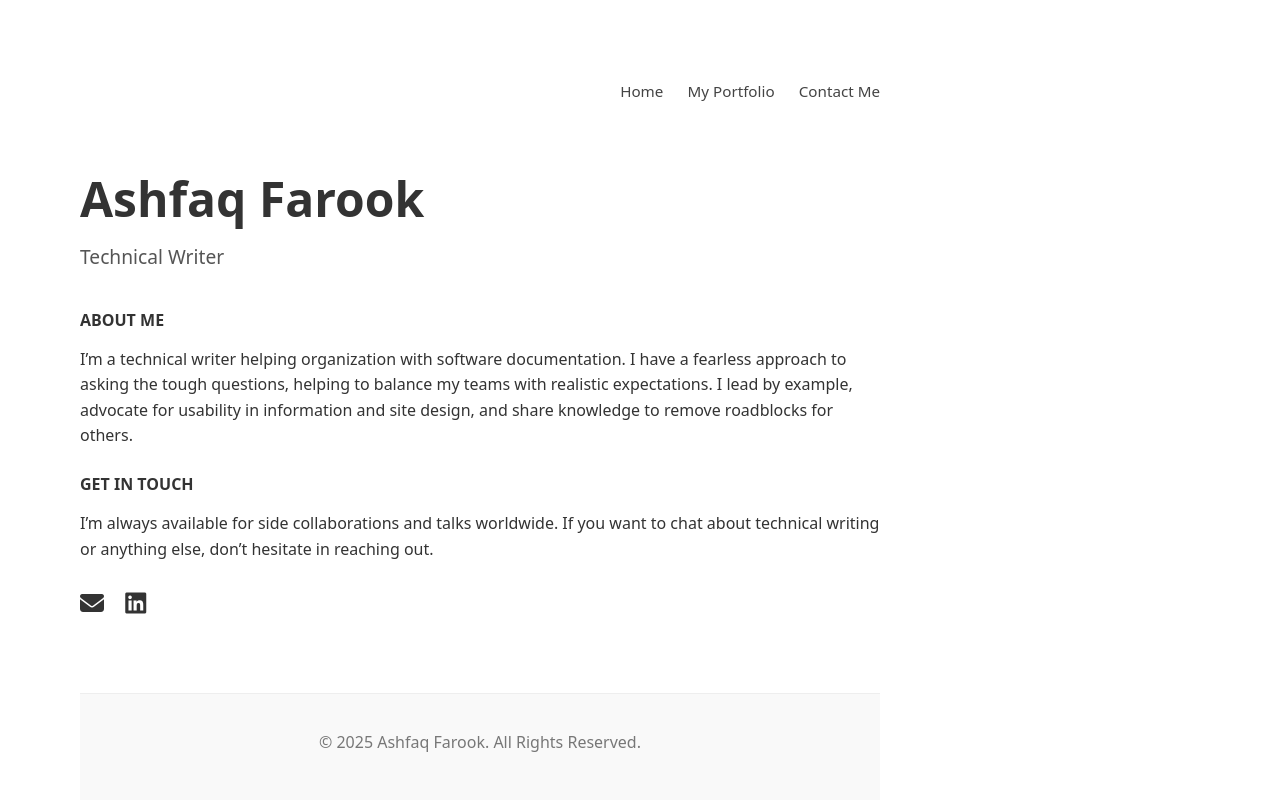
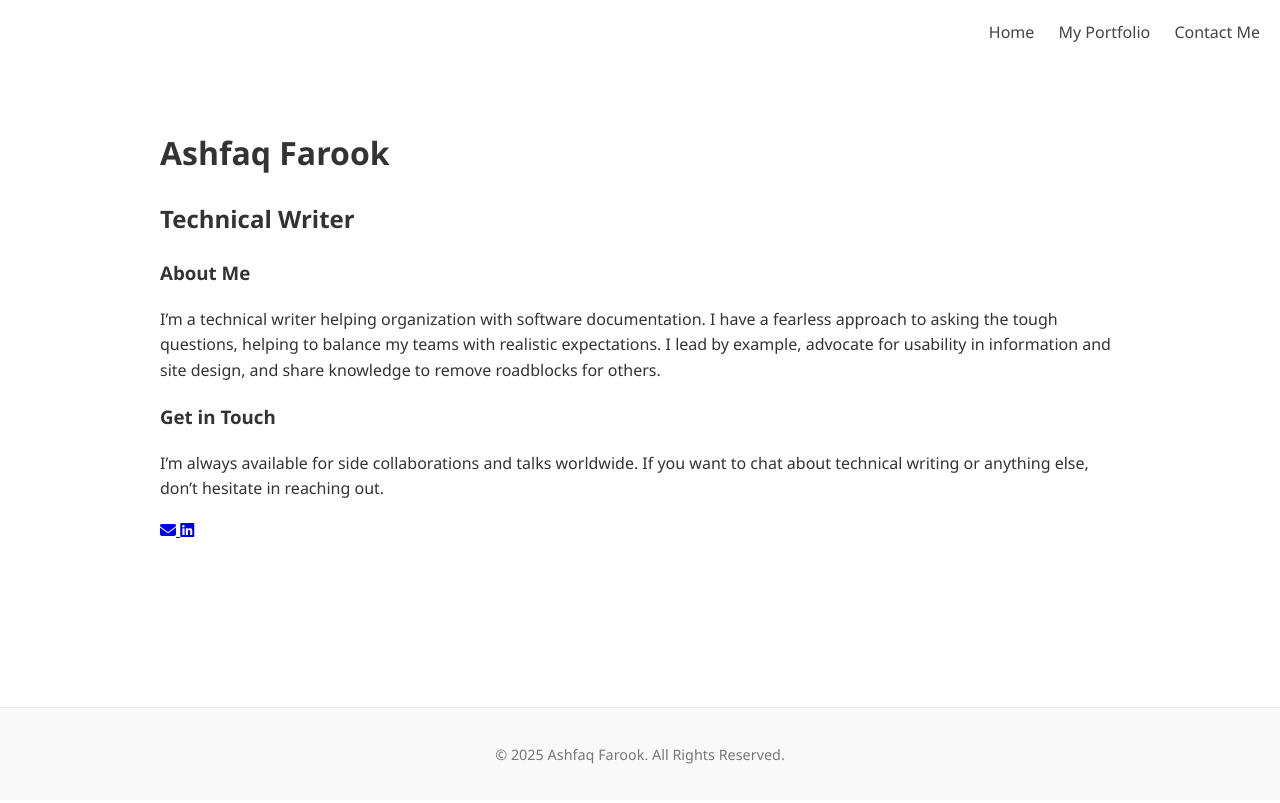
Before and after one commit to ashfaqfarook/ashfaqfarook.github.io, a plain HTML site: page index.html in a window 1280 px wide. Drawn offline with Linux system fonts and the light colour scheme.

Commit message:
Update style.css

```diff
--- a/style.css
+++ b/style.css
@@ -1,24 +1,37 @@
-body {
-  font-family: system-ui, sans-serif;
-  background-color: #fff;
-  color: #333;
-  max-width: 800px;
-  margin-left: auto;
-  margin-right: auto;
-}
-
-/* Make body take full height and use flex layout */
+/* Ensure full height and flex layout */
 html, body {
   height: 100%;
   margin: 0;
-  padding: 40px;
+  padding: 0;
   display: flex;
   flex-direction: column;
+  font-family: 'Segoe UI', Tahoma, Geneva, Verdana, sans-serif;
+  line-height: 1.6;
+  background-color: #fff;
+  color: #333;
 }
 
-/* Let main content grow and push footer down */
+/* Add spacing around main content */
 main {
   flex: 1;
+  padding: 40px 20px;
+  max-width: 960px;
+  margin: 0 auto;
+}
+
+/* Header adjustments */
+header {
+  padding: 20px;
+  text-align: right;
+  background: transparent;
+}
+
+/* Navigation links */
+nav a {
+  margin-left: 20px;
+  text-decoration: none;
+  color: #444;
+  font-weight: 500;
 }
 
 /* Footer styling */
@@ -31,58 +44,33 @@ footer {
   border-top: 1px solid #eee;
 }
 
-
-h1 {
-  font-size: 3rem;
-  font-weight: 700;
-  margin-bottom: 0.25em;
+/* Make icons consistent */
+.social-icons {
+  margin-top: 10px;
+}
+.social-icons a {
+  margin-right: 10px;
+  font-size: 24px;
+  color: #333;
 }
 
-h2 {
-  font-size: 1.2rem;
-  font-weight: 400;
-  color: #555;
-  margin-top: 0;
-  margin-bottom: 2em;
+/* Responsive behavior */
+@media (max-width: 768px) {
+  header {
+    text-align: center;
   }
 
-h3 {
-  text-transform: uppercase;
-  font-size: 1rem;
-  font-weight: 700;
-  margin-bottom: 0.5em;
+  nav a {
+    display: inline-block;
+    margin: 10px 10px 0 10px;
   }
 
-p {
-  font-size: 1rem;
-  line-height: 1.6;
-  margin-bottom: 1.5em;
+  main {
+    padding: 30px 15px;
   }
 
-nav {
-  display: flex;
-  justify-content: flex-end;
-  margin-bottom: 2em;
+  footer {
+    font-size: 0.8rem;
+    padding: 15px;
   }
-
-.nav-links a {
-  margin-left: 20px;
-  text-decoration: none;
-  color: #444;
-  font-size: 0.95rem;
 }
-
-.nav-links a:hover {
-  text-decoration: underline;
-}
-
-.icons a {
-  margin-right: 15px;
-  font-size: 1.5rem;
-  color: #333;
-  text-decoration: none;
-}
-
-.icons a:hover {
-  color: #0077b5; /* LinkedIn Blue */
-}
```
Lines whose indentation alone changed are shown as unchanged.
